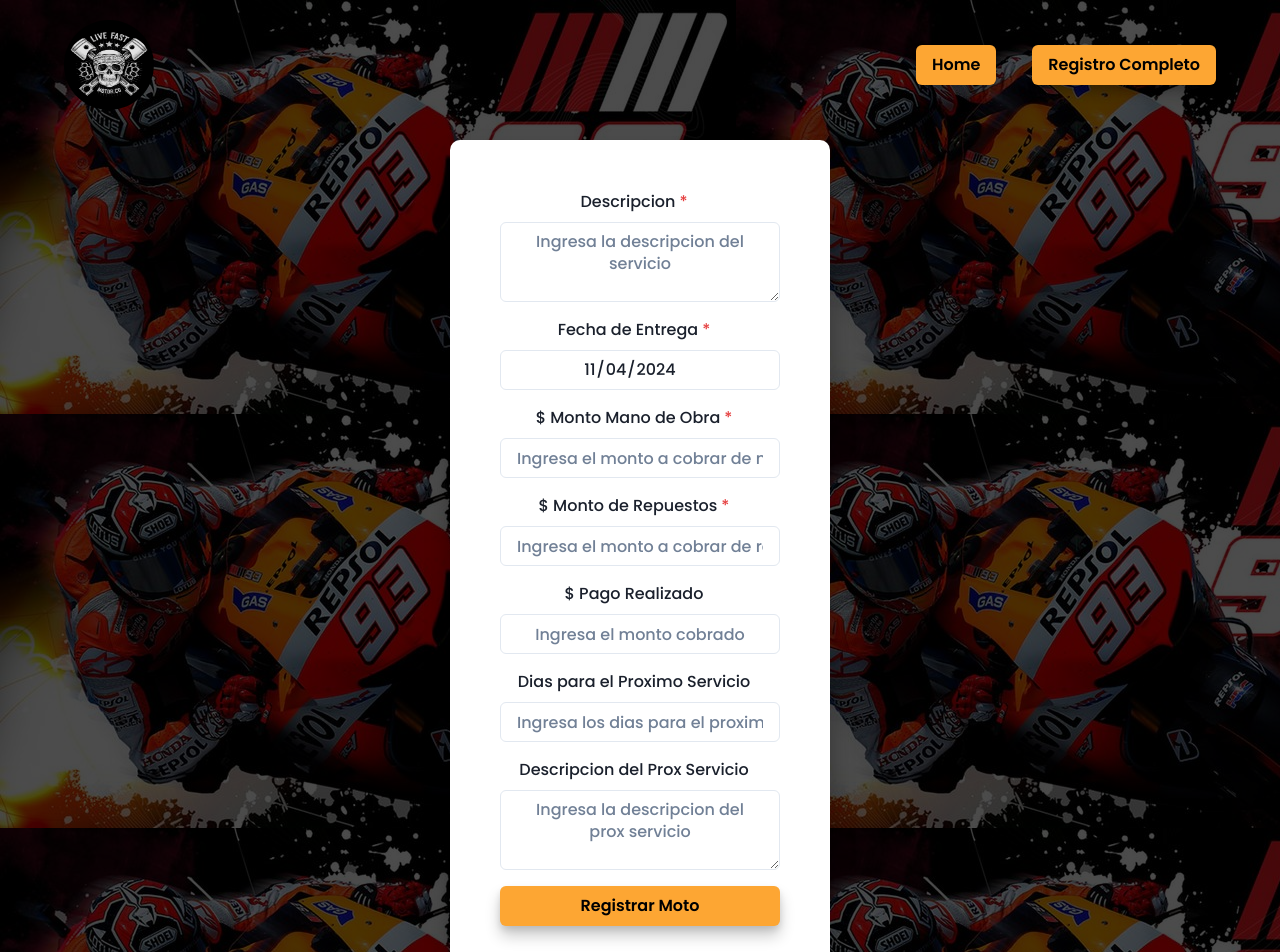
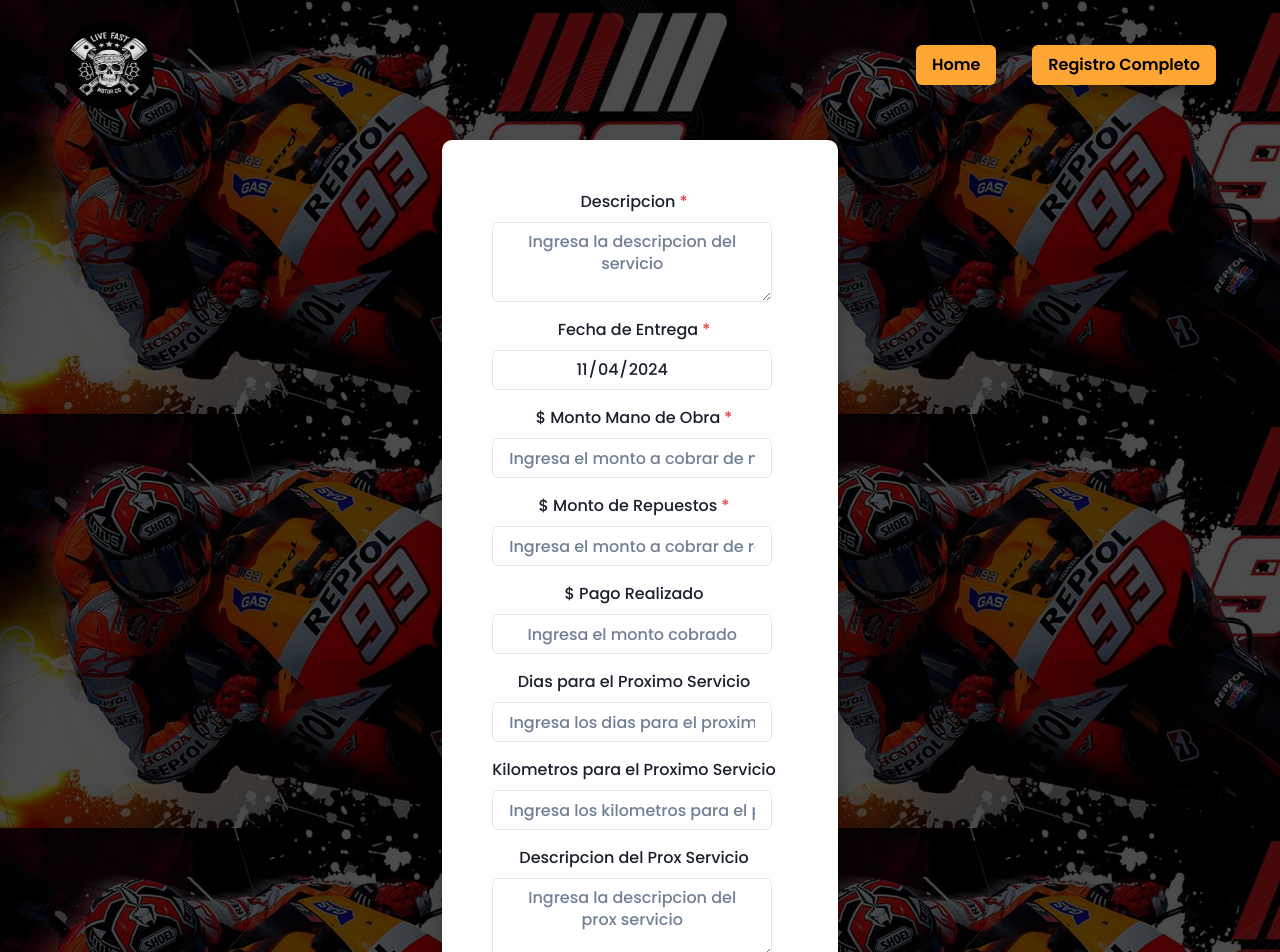
Before and after one commit to UlisesRos/TallerTobias, a React (Create React App) app: page /servicio/1 in a window 1280 px wide. Shown: the top 952 px of the page. Built offline with nearby package versions, Linux system fonts and the light colour scheme.

Commit message:
kms proximo servicio

```diff
--- a/src/components/RegistroCompleto/RegistroCompleto.js
+++ b/src/components/RegistroCompleto/RegistroCompleto.js
@@ -149,6 +149,11 @@
         const deudaA = Math.max(...a.Servicios.map((servicio) => servicio.deuda));
         const deudaB = Math.max(...b.Servicios.map((servicio) => servicio.deuda));
         return deudaB - deudaA;
+    })
+    .sort((a, b) => {
+        const fechaA = new Date(a.Servicios[0].fechaEntrega);
+        const fechaB = new Date(b.Servicios[0].fechaEntrega);
+        return fechaB - fechaA;
     });
 
 
@@ -708,6 +713,7 @@
                                                 : ' -'
                                             }
                                         </Text>
+                                        <Text mt='8px'><strong>KM para Prox. Serv.:</strong> {registro.Servicios[0].kmProximoServicio ? `${registro.Servicios[0].kmProximoServicio} KMS` : 'No hay datos'}</Text>
                                         <Text mt='8px'><strong>Desc. Prox. Servicio:</strong> {registro.Servicios[0].descripcionProximoServicio ? registro.Servicios[0].descripcionProximoServicio : ' -'}</Text>
                                         <Text mt='8px'><strong>Fecha de Entrega:</strong> {formatDate((registro.Servicios[0].fechaEntrega).slice(0, 10))}</Text>
                                         <Flex
--- a/src/components/ServicioForm.js
+++ b/src/components/ServicioForm.js
@@ -16,6 +16,7 @@
         montoManoObra: '',
         montoRepuesto: '',
         proximoServicio: '',
+        kmProximoServicio: '',
         descripcionProximoServicio: '',
         pago: '',
         clienteId
@@ -279,6 +280,26 @@
                         </FormControl>
 
                         <FormControl
+                            id='kmProximoServicio'
+                            >
+                            <FormLabel
+                                textAlign='center'
+                                >
+                                Kilometros para el Proximo Servicio
+                            </FormLabel>
+                            <Input
+                                value={formData.kmProximoServicio}
+                                onChange={handleChange}
+                                fontWeight='medium'
+                                textAlign='center'
+                                w='280px'
+                                type='number'
+                                name='kmProximoServicio'
+                                placeholder='Ingresa los kilometros para el proximo servicio'
+                                />
+                        </FormControl>
+
+                        <FormControl
                             id='descripcionProximoServicio'
                             >
                             <FormLabel
```
Also changed, not shown: alterServicio.js (added, +16 -0 lines).
